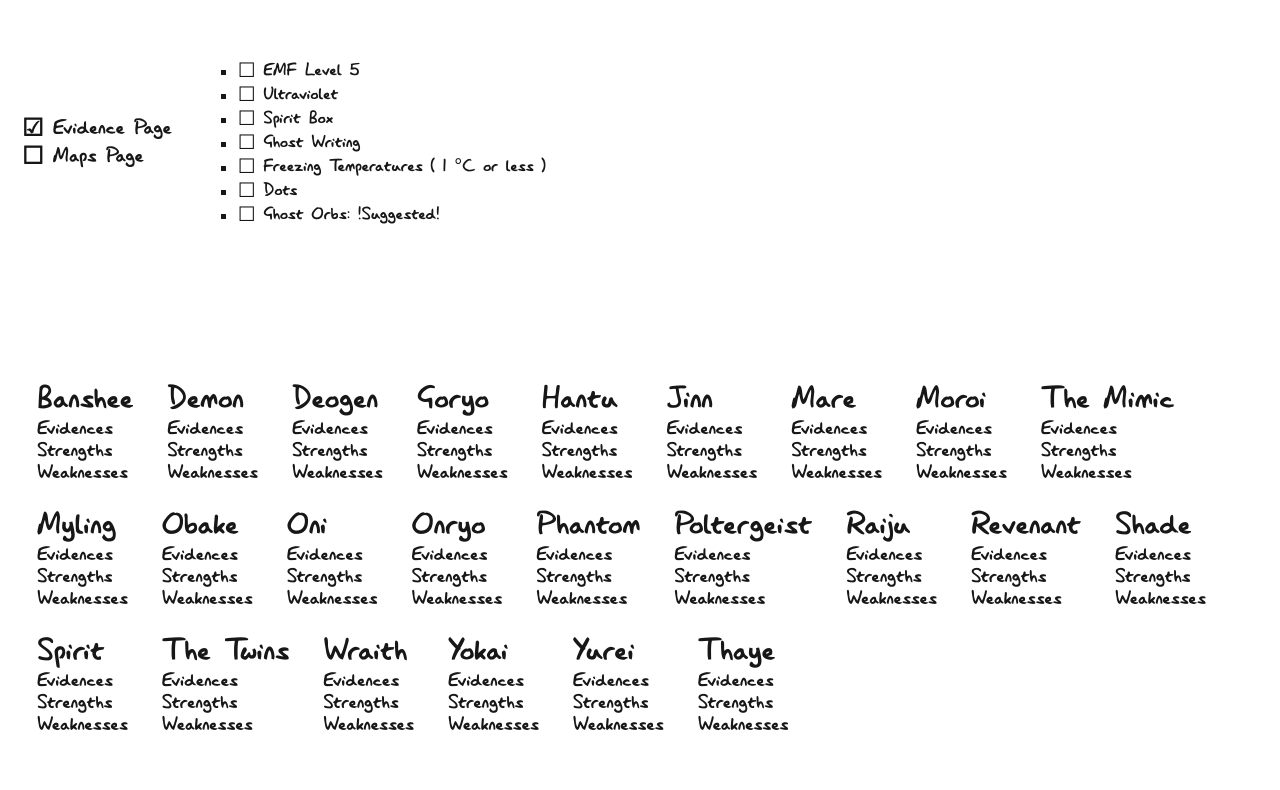
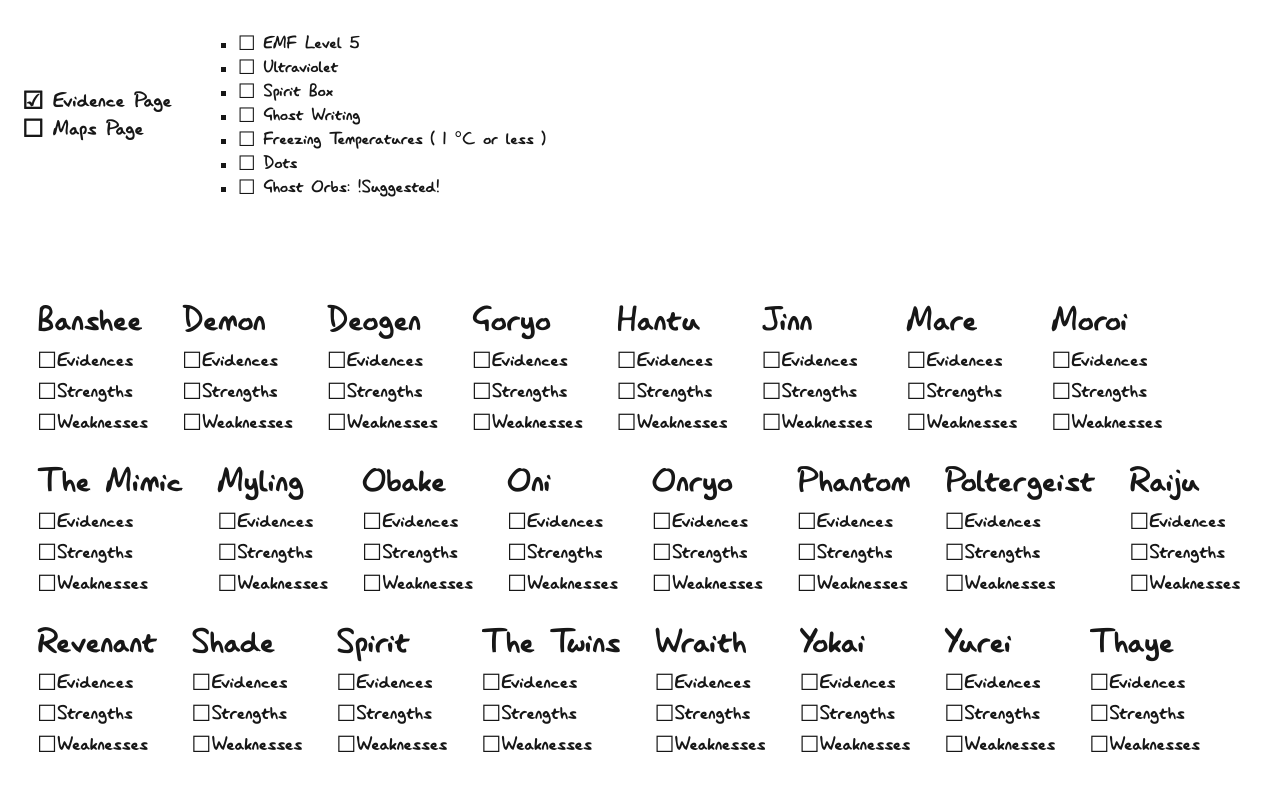
Before and after one commit to rgibbons131/PhasmaphobiaInvestigationHelper, a Next.js app: page / in a window 1280 px wide. Shown: the top 790 px of the page. Built offline with nearby package versions, Linux system fonts and the light colour scheme.

Commit message:
Added visual tells to indicate the headings can be selected

```diff
--- a/src/app/Ghost.js
+++ b/src/app/Ghost.js
@@ -51,21 +51,36 @@ export default function Ghost({ ghost, evidences }) {
   return (
     <li className={className}>
       <div className={styles.ghostName}>{ghost.name}</div>
-      <p onClick={toggleEvidence}>Evidences</p>
+      <p
+        className={evidenceOn ? styles.ghostHeaderOn : styles.ghostHeaderOff}
+        onClick={toggleEvidence}
+      >
+        Evidences
+      </p>
       <ul
         className={evidenceOn ? styles.evidence : styles.hidden}
         //className={styles.evidence}
       >
         {evidence}
       </ul>
-      <p onClick={toggleStrengths}>Strengths</p>
+      <p
+        className={strengthsOn ? styles.ghostHeaderOn : styles.ghostHeaderOff}
+        onClick={toggleStrengths}
+      >
+        Strengths
+      </p>
       <ul
         className={strengthsOn ? styles.strengths : styles.hidden}
         //className={styles.strengths}
       >
         {strengths}
       </ul>
-      <p onClick={toggleWeaknesses}>Weaknesses</p>
+      <p
+        className={weaknessesOn ? styles.ghostHeaderOn : styles.ghostHeaderOff}
+        onClick={toggleWeaknesses}
+      >
+        Weaknesses
+      </p>
       <ul
         className={weaknessesOn ? styles.weaknesses : styles.hidden}
         //className={styles.weaknesses}
--- a/src/app/ghost.module.css
+++ b/src/app/ghost.module.css
@@ -15,8 +15,18 @@
   margin: 15px 0;
 }
 
-/* .evidences li::marker {
-} */
+.ghostHeaderOff {
+  padding-bottom: 5px;
+}
+
+.ghostHeaderOff::before {
+  content: "\2610 ";
+  padding-bottom: 5px;
+}
+
+.ghostHeaderOn::before {
+  content: "\2611 ";
+}
 
 .strengths li::marker {
   content: "\2022    ";
@@ -27,7 +37,8 @@
 }
 
 .ghostName {
-  font-size: 1.6em;
+  font-size: 1.75em;
+  padding-bottom: 5px;
 }
 
 .hidden {
```
